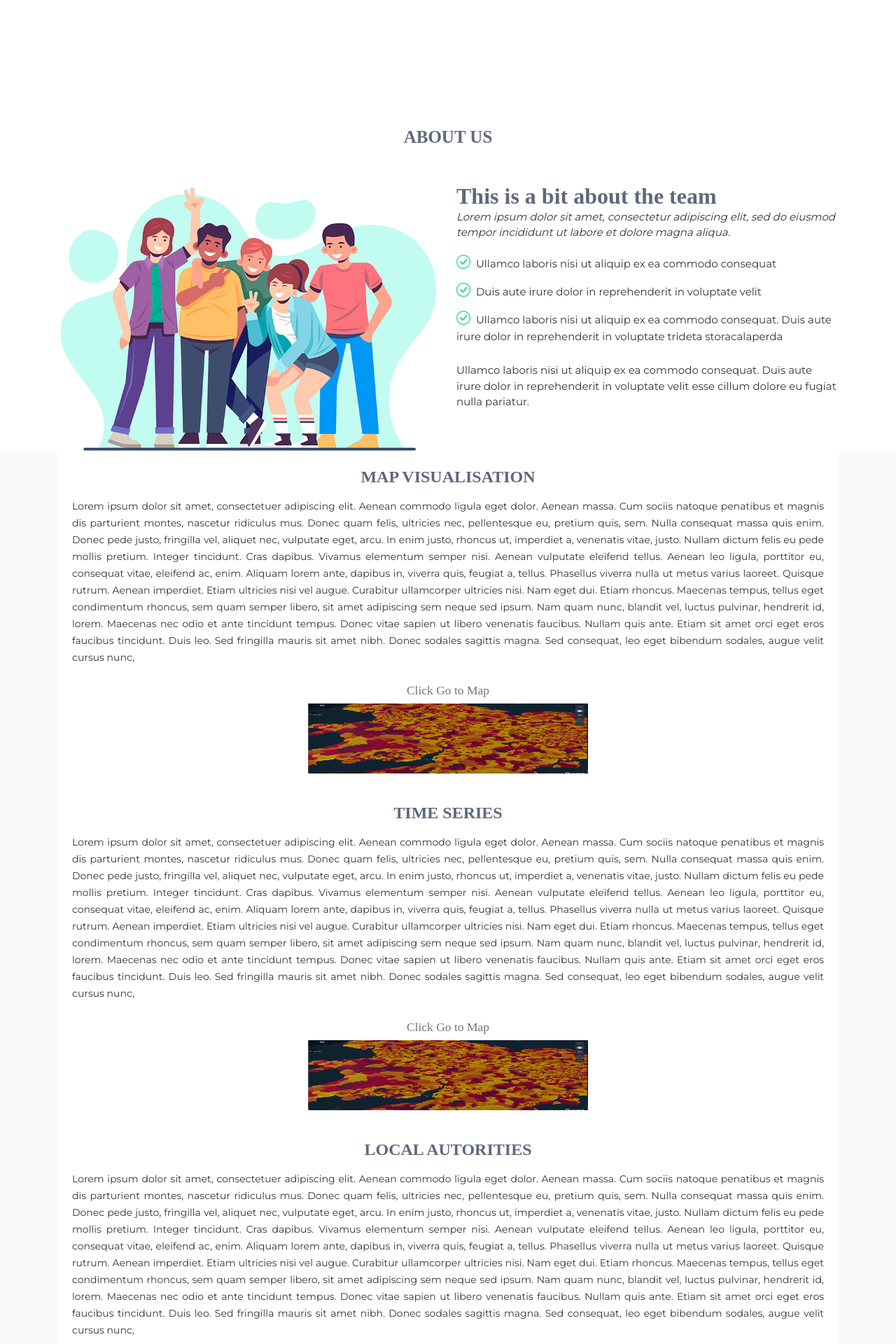
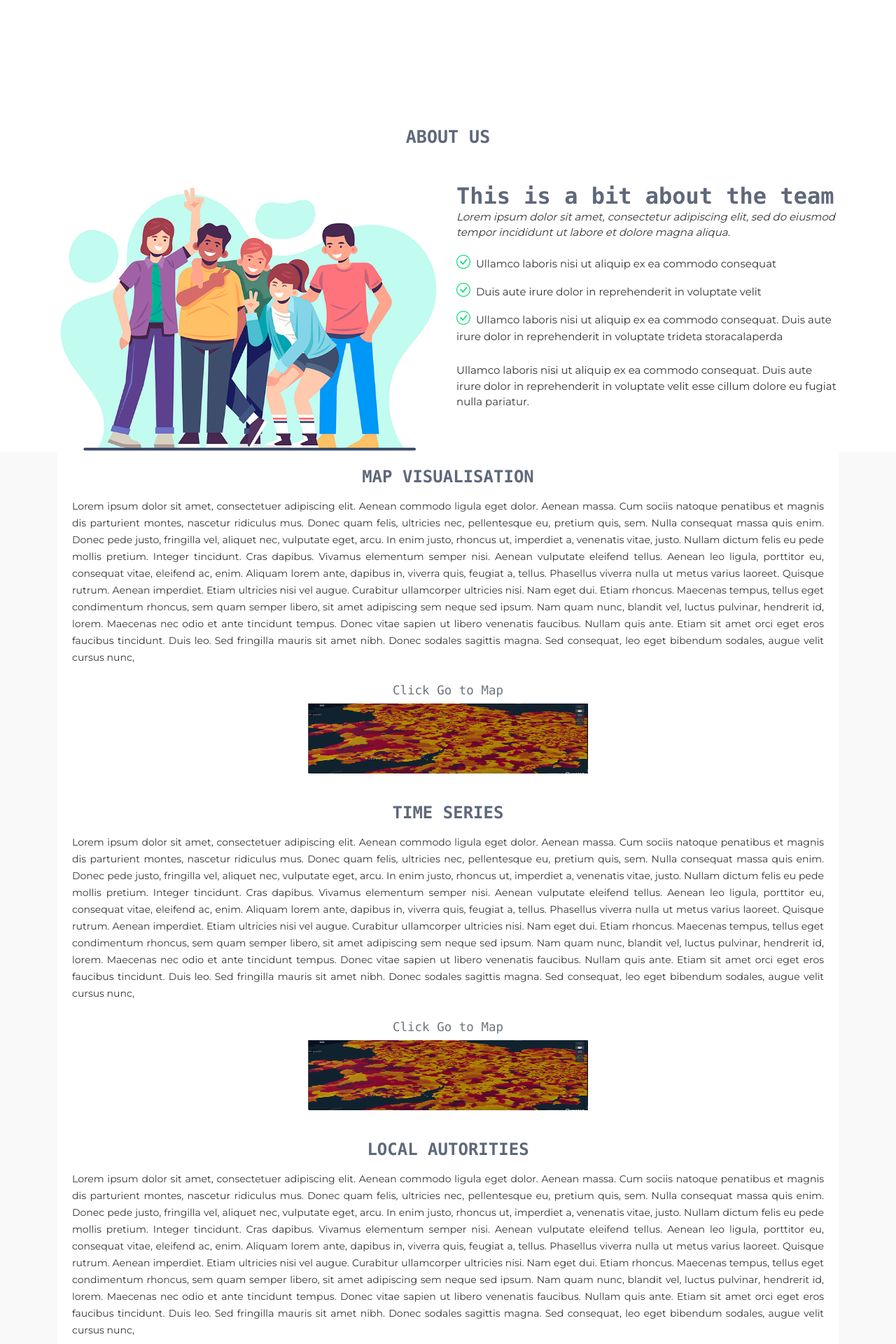
Before and after one commit to Quotennial/sheffield_mapping_frontend, a PHP site: page / in a window 1280 px wide. Shown: the part 512-2432 px from the top of the page at 70% size. Run offline with PHP 8.4, Linux system fonts and the light colour scheme.

Commit message:
git push

```diff
--- a/assets/css/style.css
+++ b/assets/css/style.css
@@ -41,7 +41,7 @@ h3,
 h4,
 h5,
 h6 {
-    font-family: 'Poppins';
+    font-family: "Lucida Console", "Courier New", monospace;
     font-weight: 300;
     margin: 0;
 }
--- a/index.php
+++ b/index.php
@@ -219,10 +219,10 @@
               <div class="phone">
                 <i class="bi bi-phone"></i>
                 <h4>Call:</h4>
-                <p>+0114 222 5151</p>
+                <p>+ 0114 222 5151</p>
               </div>
 
-              <iframe src="https://www.google.com/maps/embed?pb=!1m14!1m12!1m3!1d13613.293980442373!2d74.32354245!3d31.460286199999995!2m3!1f0!2f0!3f0!3m2!1i1024!2i768!4f13.1!5e0!3m2!1sen!2s!4v1624361784898!5m2!1sen!2s" frameborder="0" style="border:0; width: 100%; height: 290px;" allowfullscreen></iframe>
+              <!-- <iframe src="https://www.google.com/maps/embed?pb=!1m14!1m12!1m3!1d13613.293980442373!2d74.32354245!3d31.460286199999995!2m3!1f0!2f0!3f0!3m2!1i1024!2i768!4f13.1!5e0!3m2!1sen!2s!4v1624361784898!5m2!1sen!2s" frameborder="0" style="border:0; width: 100%; height: 290px;" allowfullscreen></iframe> -->
             </div>
 
           </div>
```
